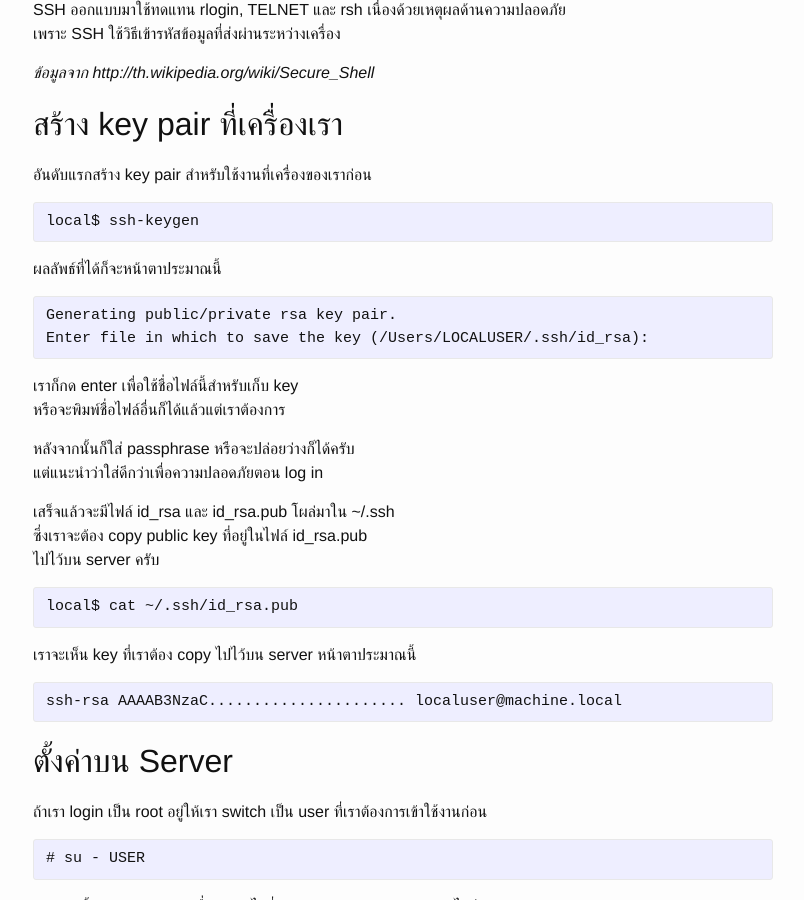
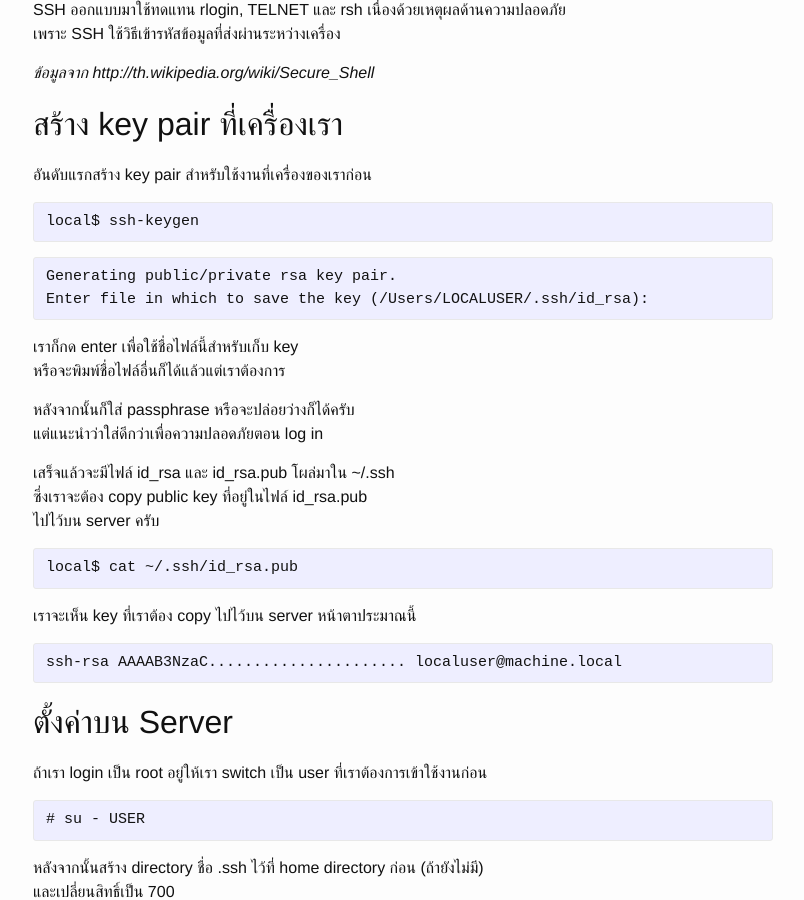
Before and after one commit to katanyoo/katanyoo.github.io, a Jekyll site: the page built from _posts/2015-12-19-ssh.md, in a window 1280 px wide and 900 px high, scrolled down 611 px. Shown: the whole window, without its empty margins (237-1041 px from the left). Built offline with Jekyll 4.4.1, drawn with Linux system fonts in a browser that asks for light colours; comment, search, counter and statistics services are not loaded.

Commit message:
using ssh

```diff
--- a/_posts/2015-12-19-ssh.md
+++ b/_posts/2015-12-19-ssh.md
@@ -27,8 +27,6 @@ SSH ออกแบบมาใช้ทดแทน rlogin, TELNET และ rs
 อันดับแรกสร้าง key pair สำหรับใช้งานที่เครื่องของเราก่อน
 
 <pre>local$ ssh-keygen</pre>
-
-ผลลัพธ์ที่ได้ก็จะหน้าตาประมาณนี้
 
 <pre>
 Generating public/private rsa key pair.
```
